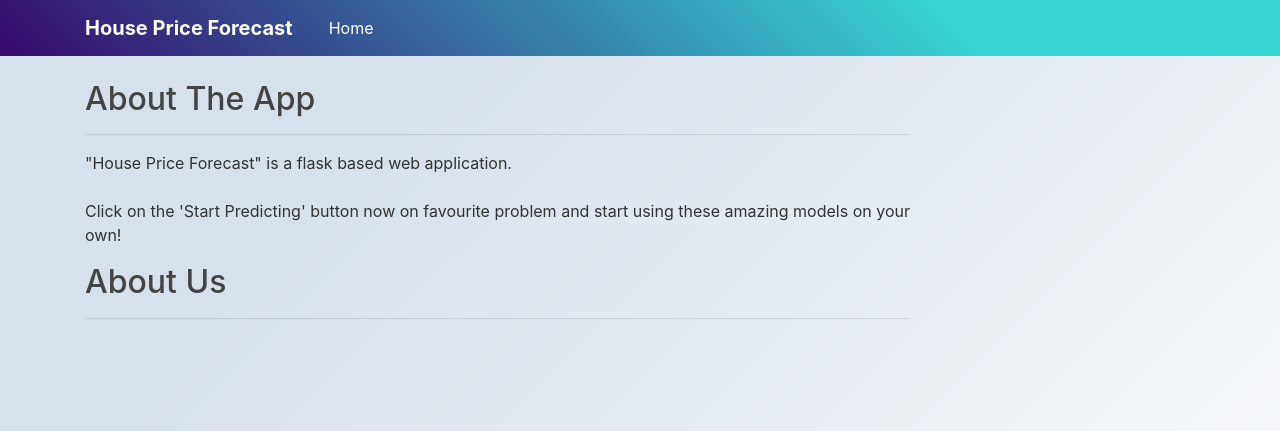
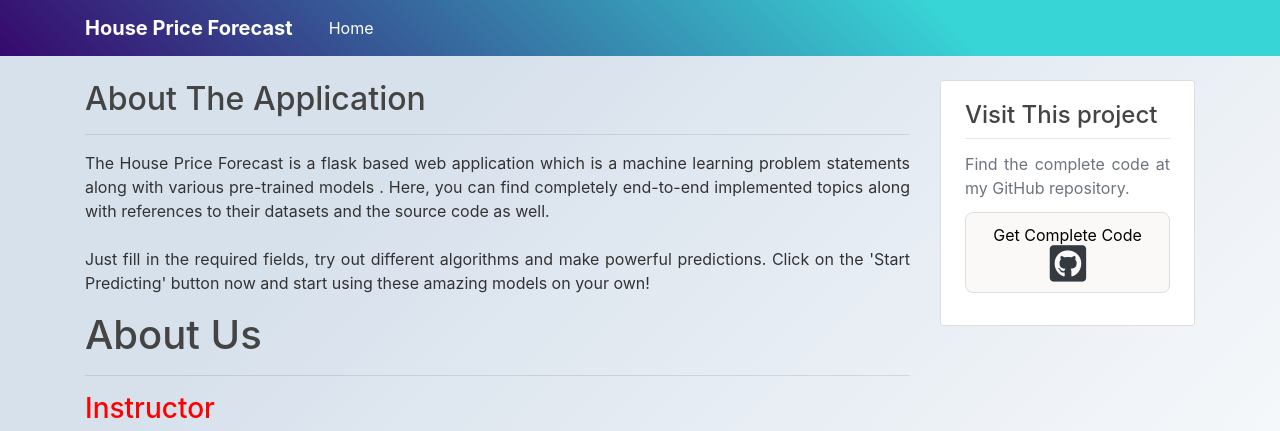
Before and after one commit to Tanveer87/HousePriceForecast, a Flask app: page /about in a window 1280 px wide. Shown: the top 431 px of the page. Run offline with Flask 2, Linux system fonts and the light colour scheme; some libraries are stand-ins or nearby versions.

```diff
--- a/templates/about.html
+++ b/templates/about.html
@@ -2,36 +2,126 @@
 {% block content %}
 
 <div>
-    <h2>About The App</h2>
+    <h2>About The Application</h2>
     <hr>
     <p style="text-align: justify;">
-        "House Price Forecast" is a flask based web application.
+        The House Price Forecast is a flask based web application which is a  machine learning problem
+        statements along with various pre-trained models . Here, you can find completely end-to-end
+        implemented topics along with references to their datasets and the source code as well.
         <br>
         <br>
-        Click on the 'Start Predicting' button now on favourite problem and start using these amazing models
+        Just  fill in the required fields, try out different algorithms and make powerful
+        predictions. Click on the 'Start Predicting' button now  and start using these amazing models
         on your own!
     </p>
 
-    <h2>About Us</h2>
+    <h1>About Us</h1>
     <hr>
+    <h3 style="color : red">Instructor</h3>
     <div style="display: inline-block;">
         <div class="col-md-4 float-left">
-            <img src="" style="height: 100%; width: 100%; border-radius: 50%;">
+
+            <img src="https://the-ml-dl-app-bucket.s3.amazonaws.com/static/author.png" style="height: 100%; width: 100%; border-radius: 50%;">
         </div>
         <div class="col-md-8 float-right mt-2">
             <p style="text-align: justify;">
 
+                <h5>Fahad Ahmed</h5>
                 <br>
-                <br>
+                <p>Lecturer</p>
+                <p>Department of Computer science & Engineering</p>
+                <p>University of Asia Pacific (UAP)</p>
+                <p>Dhaka , Bangladesh</p>
+                <p><a href="mailto:fahadahmed@uap-bd.edu">Email : fahadahmed@uap-bd.edu</a></p>
 
             </p>
         </div>
     </div>
-    <div>
-        <p>
+    <hr>
+    <h3 style="color : red">Developer</h3>
+    <div style="display: inline-block;">
+        <div class="col-md-4 float-left">
 
-        </p>
+            <img src="https://the-ml-dl-app-bucket.s3.amazonaws.com/static/author.png" style="height: 100%; width: 100%; border-radius: 50%;">
+        </div>
+        <div class="col-md-8 float-right mt-2">
+          <p style="text-align: justify;">
+
+                <h5>Tanveer Ahamed Rabby</h5>
+                <br>
+                <p>Student(Final Year)</p>
+                <p>Student ID : 18101025</p>
+                <p>Department of Computer science & Engineering</p>
+                <p>University of Asia Pacific (UAP)</p>
+                <p>Dhaka , Bangladesh</p>
+                <p><a href="mailto:18101025@uap-bd.edu">Email : 18101025@uap-bd.edu</a></p>
+
+            </p>
+            </p>
+        </div>
     </div>
+
+    <div style="display: inline-block;">
+        <div class="col-md-4 float-left">
+
+            <img src="https://the-ml-dl-app-bucket.s3.amazonaws.com/static/author.png" style="height: 100%; width: 100%; border-radius: 50%;">
+        </div>
+        <div class="col-md-8 float-right mt-2">
+            <p style="text-align: justify;">
+
+                <h5>Md. Efti Khirul Alam</h5>
+                <br>
+                <p>Student(Final Year)</p>
+                <p>Student ID : 18101014</p>
+                <p>Department of Computer science & Engineering</p>
+                <p>University of Asia Pacific (UAP)</p>
+                <p>Dhaka , Bangladesh</p>
+                <p><a href="mailto:18101014@uap-bd.edu">Email : 18101014@uap-bd.edu</a></p>
+
+            </p>
+        </div>
+    </div>
+    <div style="display: inline-block;">
+        <div class="col-md-4 float-left">
+
+            <img src="https://the-ml-dl-app-bucket.s3.amazonaws.com/static/author.png" style="height: 100%; width: 100%; border-radius: 50%;">
+        </div>
+        <div class="col-md-8 float-right mt-2">
+            <p style="text-align: justify;">
+
+                <h5>Sharmin Akter</h5>
+                <br>
+                <p>Student(Final Year)</p>
+                <p>Student ID : 18101065</p>
+                <p>Department of Computer science & Engineering</p>
+                <p>University of Asia Pacific (UAP)</p>
+                <p>Dhaka , Bangladesh</p>
+                <p><a href="mailto:18101065@uap-bd.edu">Email : 18101065@uap-bd.edu</a></p>
+
+            </p>
+        </div>
+    </div>
+    <div style="display: inline-block;">
+        <div class="col-md-4 float-left">
+
+            <img src="https://the-ml-dl-app-bucket.s3.amazonaws.com/static/author.png" style="height: 100%; width: 100%; border-radius: 50%;">
+        </div>
+        <div class="col-md-8 float-right mt-2">
+            <p style="text-align: justify;">
+
+               <h5>Golam Rasul Azad</h5>
+                <br>
+                <p>Student(Final Year)</p>
+                <p>Student ID : 17101111</p>
+                <p>Department of Computer science & Engineering</p>
+                <p>University of Asia Pacific (UAP)</p>
+                <p>Dhaka , Bangladesh</p>
+                <p><a href="mailto:17101111@uap-bd.edu">Email : 17101111@uap-bd.edu</a></p>
+
+            </p>
+        </div>
+    </div>
+
 </div>
 
 {% endblock %}
--- a/templates/layout.html
+++ b/templates/layout.html
@@ -39,8 +39,7 @@
                 <!-- Navbar Left Side -->
                 <div class="navbar-nav mr-auto">
                     <a class="nav-item nav-link ml-1 mr-1" href="{{ url_for('home') }}">Home</a>
-<!--                    <a class="nav-item nav-link ml-1 mr-1" href="{{ url_for('machine_learning') }}">Machine Learning</a>-->
-<!--                    <a class="nav-item nav-link ml-1 mr-1" href="{{ url_for('deep_learning') }}">Deep Learning</a>-->
+
                 </div>
                 <!-- Navbar Right Side -->
                 {% if 'predict' in request.url %}
@@ -70,79 +69,79 @@
                 {% endblock %}
             </div>
             <!-- Right Half -->
-<!--            <div class="col-md-3">-->
-<!--                <div class="content-section">-->
-<!--                    <h4 class="mt-1 mb-lg-n2">Visit This project</h4>-->
-<!--                    <hr>-->
-<!--                    <p class='text-muted text-justify' style="margin-bottom: 0.8rem; margin-top: -0.2rem;">-->
-<!--                        Find the complete code at my GitHub repository.-->
-<!--                    </p>-->
-<!--                    <a href="https://github.com/Tanveer87/HousePriceForecast" id="dataset-button"-->
-<!--                       target="_blank" rel="noopener noreferrer">-->
-<!--                        <div class="content-section px-1" style="padding-top: 0.6rem; padding-bottom: 0.6rem;"> -->
-<!--                            Get Complete Code <i class="fab fa-github-square fa-2x text-dark ml-2"></i>-->
-<!--                        </div>-->
-<!--                    </a>-->
-<!--                </div>-->
+            <div class="col-md-3">
+                <div class="content-section">
+                    <h4 class="mt-1 mb-lg-n2">Visit This project</h4>
+                    <hr>
+                    <p class='text-muted text-justify' style="margin-bottom: 0.8rem; margin-top: -0.2rem;">
+                        Find the complete code at my GitHub repository.
+                    </p>
+                    <a href="https://github.com/Tanveer87/HousePriceForecast" id="dataset-button"
+                       target="_blank" rel="noopener noreferrer">
+                        <div class="content-section px-1" style="padding-top: 0.6rem; padding-bottom: 0.6rem;">
+                            Get Complete Code <i class="fab fa-github-square fa-2x text-dark ml-2"></i>
+                        </div>
+                    </a>
+                </div>
 
-<!--                {% if request.path in ['', '/', '/home', '/machine-learning', '/deep-learning'] %}-->
-<!--                <hr>-->
-<!--                <a href="{{ url_for('about') }}" id="source-code-button" class="github"-->
-<!--                   rel="noopener noreferrer">-->
-<!--                    <div class="content-section">-->
-<!--                        About the Project-->
-<!--                    </div>-->
-<!--                </a>-->
-<!--                {% endif %}-->
+                {% if request.path in ['', '/', '/home', '/machine-learning', '/deep-learning'] %}
+                <hr>
+                <a href="{{ url_for('about') }}" id="source-code-button" class="github"
+                   rel="noopener noreferrer">
+                    <div class="content-section">
+                        About the Project
+                    </div>
+                </a>
+                {% endif %}
 
-<!--                {% if request.path not in ['', '/', '/home', '/about', '/machine-learning', '/deep-learning'] %}-->
-<!--                <hr>-->
-<!--                <a href="{{ data_dict.get('source_code_link') }}" id="source-code-button" class="github"-->
-<!--                   target="_blank" rel="noopener noreferrer">-->
-<!--                    <div class="content-section">-->
-<!--                        <i class="fab fa-github fa-2x"></i> Source Code-->
-<!--                    </div>-->
-<!--                </a>-->
+                {% if request.path not in ['', '/', '/home', '/about', '/machine-learning', '/deep-learning'] %}
+                <hr>
+                <a href="{{ data_dict.get('source_code_link') }}" id="source-code-button" class="github"
+                   target="_blank" rel="noopener noreferrer">
+                    <div class="content-section">
+                        <i class="fab fa-github fa-2x"></i> Source Code
+                    </div>
+                </a>
 
-<!--                {% if data_dict.get(dataset_link) != "" %}-->
-<!--                <a href="{{ data_dict.get('dataset_link') }}" id="dataset-button" class="kaggle"-->
-<!--                   target="_blank" rel="noopener noreferrer">-->
-<!--                    <div class="content-section">-->
-<!--                        <i class="fab fa-kaggle"></i> Dataset use this project-->
-<!--                    </div>-->
-<!--                </a>-->
-<!--                {% endif %}-->
+                {% if data_dict.get(dataset_link) != "" %}
+                <a href="{{ data_dict.get('dataset_link') }}" id="dataset-button" class="kaggle"
+                   target="_blank" rel="noopener noreferrer">
+                    <div class="content-section">
+                        <i class="fab fa-kaggle"></i> Dataset use this project
+                    </div>
+                </a>
+                {% endif %}
 
-<!--                {% if data_dict.get('test_images_link') %}-->
-<!--                <a href="{{ data_dict.get('test_images_link') }}" id="test-image-button"-->
-<!--                   target="_blank" rel="noopener noreferrer">-->
-<!--                    <div class="content-section">-->
-<!--                        Find Some Test Images-->
-<!--                    </div>-->
-<!--                </a>-->
-<!--                {% endif %}-->
+                {% if data_dict.get('test_images_link') %}
+                <a href="{{ data_dict.get('test_images_link') }}" id="test-image-button"
+                   target="_blank" rel="noopener noreferrer">
+                    <div class="content-section">
+                        Find Some Test Images
+                    </div>
+                </a>
+                {% endif %}
 
-<!--                {% if data_dict['stats_images_list'] %}-->
-<!--                <div class="content-section text-center py-2 mt-2" style="width: 100%;">-->
-<!--                    <h5 class="mt-1">Stats For Nerds</h5>-->
-<!--                    <hr>-->
-<!--                    {% for key in data_dict['stats_images_list'].keys() %}-->
-<!--                    <p> -->
-<!--                        <button class="content-section stats-button" type="button" data-toggle="collapse" -->
-<!--                                data-target="#{{ key.split()[0] }}" aria-expanded="false" aria-controls="{{ key.split()[0] }}">-->
-<!--                            {{ key }} <i class="fas fa-caret-down ml-2"></i>-->
-<!--                        </button>-->
-<!--                    </p> -->
-<!--                    <div class="collapse mt-0" id="{{ key.split()[0] }}" style="transition: all 1s ease">-->
-<!--                        <div class="mt-n3"> -->
-<!--                            {% for image_path in data_dict['stats_images_list'][key] %} -->
-<!--                            <img src="{{image_path}}" class="stats-image mt-1 mb-1" style="border: 1px solid slategray;">-->
-<!--                            {% endfor %}-->
-<!--                        </div>-->
-<!--                    </div>-->
-<!--                    {% endfor %}        -->
-<!--                </div>-->
-<!--                {% endif %}-->
+                {% if data_dict['stats_images_list'] %}
+                <div class="content-section text-center py-2 mt-2" style="width: 100%;">
+                    <h5 class="mt-1">Stats For Nerds</h5>
+                    <hr>
+                    {% for key in data_dict['stats_images_list'].keys() %}
+                    <p>
+                        <button class="content-section stats-button" type="button" data-toggle="collapse"
+                                data-target="#{{ key.split()[0] }}" aria-expanded="false" aria-controls="{{ key.split()[0] }}">
+                            {{ key }} <i class="fas fa-caret-down ml-2"></i>
+                        </button>
+                    </p>
+                    <div class="collapse mt-0" id="{{ key.split()[0] }}" style="transition: all 1s ease">
+                        <div class="mt-n3">
+                            {% for image_path in data_dict['stats_images_list'][key] %}
+                            <img src="{{image_path}}" class="stats-image mt-1 mb-1" style="border: 1px solid slategray;">
+                            {% endfor %}
+                        </div>
+                    </div>
+                    {% endfor %}
+                </div>
+                {% endif %}
                 {% endif %}
             </div>
         </div>
```
Also changed, not shown: templates/predict/house_price_prediction.html (+5 -5 lines), README.md, static/sir.png (added), static/st111.png (added), static/st14.png (added), static/st25.png (added), static/st65.png (added).
